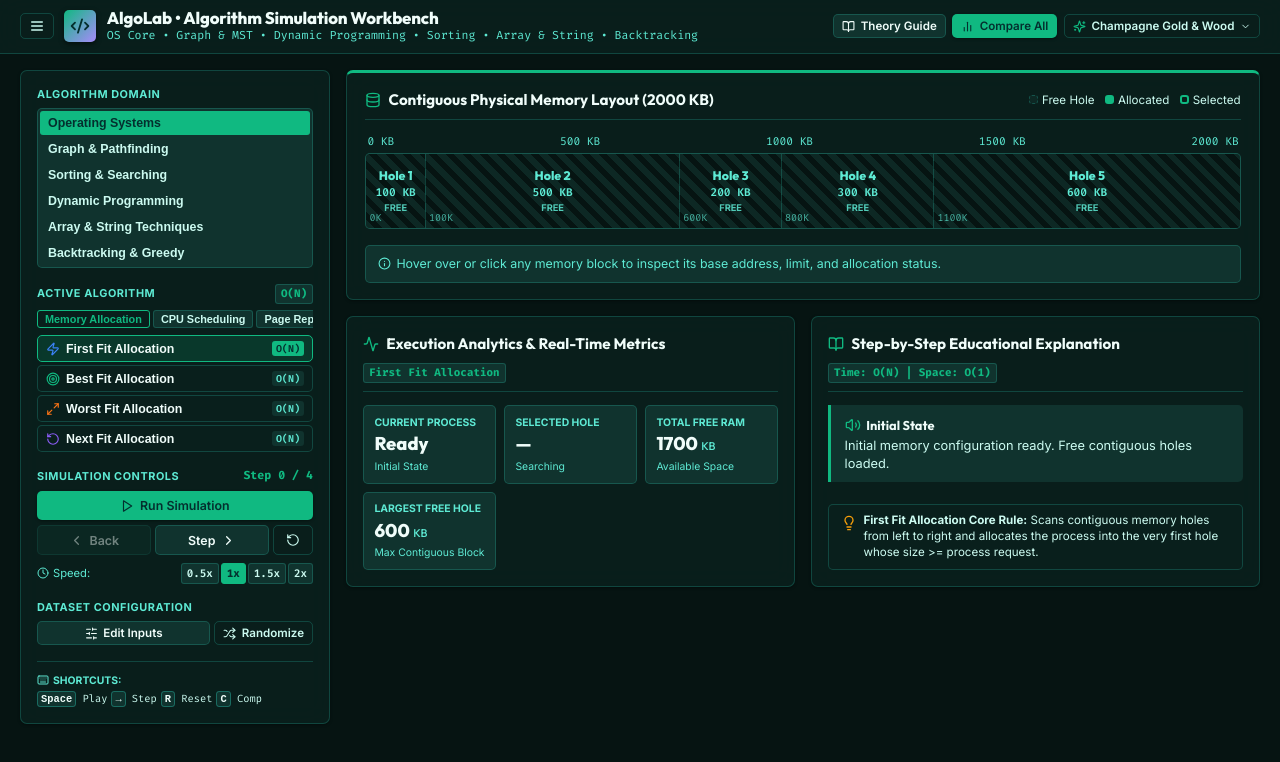
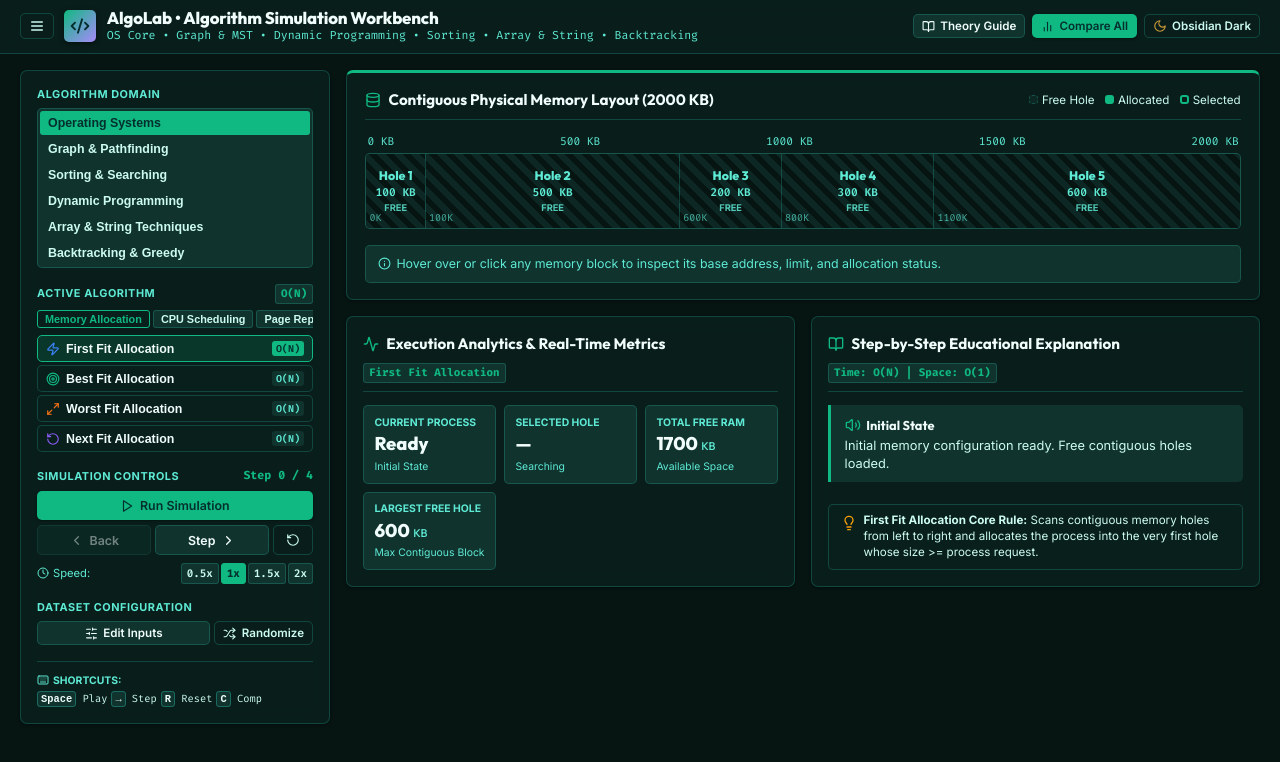
Before and after one commit to Sami7ma/redesigned-potato, a React (Vite) app: page / in a window 1280 px wide. Shown: the top 762 px of the page. Built offline with nearby package versions, Linux system fonts and the light colour scheme.

Commit message:
feat(ui): add seamless Woody Gold and Obsidian Dark toggle in header

```diff
--- a/src/components/Header.jsx
+++ b/src/components/Header.jsx
@@ -1,19 +1,13 @@
-import React, { useState } from 'react';
+import React from 'react';
 import {
-  Code2,
-  Binary,
-  Network,
-  Sparkles,
-  Compass,
+  Sun,
   Moon,
-  Sun,
   BarChart2,
   BookOpen,
   Menu,
   X,
-  ChevronDown
+  Sparkles
 } from 'lucide-react';
-import { THEMES } from '../types/data';
 
 export default function Header({
   theme,
@@ -23,17 +17,10 @@ export default function Header({
   isMobileMenuOpen,
   onToggleMobileMenu
 }) {
-  const [showThemeMenu, setShowThemeMenu] = useState(false);
-  const currentThemeObj = THEMES.find(t => t.id === theme) || THEMES[0];
+  const isDark = theme === 'obsidian-gold' || theme === 'dark';
 
-  const getThemeIcon = (id) => {
-    switch (id) {
-      case 'chameleon-glass': return <Sparkles size={13} color="#10b981" />;
-      case 'warm-wood': return <Compass size={13} color="#d97706" />;
-      case 'obsidian-dark': return <Moon size={13} color="#38bdf8" />;
-      case 'clean-lab': return <Sun size={13} color="#f59e0b" />;
-      default: return <Sparkles size={13} />;
-    }
+  const toggleTheme = () => {
+    setTheme(isDark ? 'woody-gold' : 'obsidian-gold');
   };
 
   return (
@@ -51,7 +38,7 @@ export default function Header({
 
           {/* Custom DSA / Algorithm SVG Logo */}
           <div className="brand-icon dsa-brand-icon" title="AlgoLab CS Laboratory & Visualizer Workbench">
-            <svg viewBox="0 0 24 24" width="20" height="20" fill="none" stroke="currentColor" strokeWidth="2.2" strokeLinecap="round" strokeLinejoin="round">
+            <svg viewBox="0 0 24 24" width="20" height="20" fill="none" stroke="currentColor" strokeWidth="2.3" strokeLinecap="round" strokeLinejoin="round">
               <path d="m18 16 4-4-4-4" />
               <path d="m6 8-4 4 4 4" />
               <path d="m14.5 4-5 16" />
@@ -66,7 +53,7 @@ export default function Header({
           </div>
         </div>
 
-        {/* Action Controls & Classy 4-Theme Selector */}
+        {/* Action Controls & Two-Theme Switcher */}
         <div className="header-actions">
           <button
             className="btn btn-secondary btn-sm"
@@ -84,69 +71,24 @@ export default function Header({
             <BarChart2 size={13} /> <span className="btn-text-hide-mobile">Compare All</span>
           </button>
 
-          {/* Classy Theme Selector Popover */}
-          <div className="theme-selector-wrapper" style={{ position: 'relative' }}>
-            <button
-              className="btn btn-outline btn-sm theme-toggle-btn"
-              onClick={() => setShowThemeMenu(!showThemeMenu)}
-              title="Select Classy Theme Style"
-            >
-              {getThemeIcon(theme)}
-              <span className="btn-text-hide-mobile">{currentThemeObj.name}</span>
-              <ChevronDown size={11} />
-            </button>
-
-            {showThemeMenu && (
-              <div
-                className="theme-dropdown-menu"
-                style={{
-                  position: 'absolute',
-                  right: 0,
-                  top: '100%',
-                  marginTop: '6px',
-                  background: 'var(--bg-card)',
-                  border: '1px solid var(--border-color)',
-                  borderRadius: 'var(--radius-sm)',
-                  boxShadow: 'var(--shadow-xl)',
-                  minWidth: '220px',
-                  zIndex: 100,
-                  padding: '4px'
-                }}
-              >
-                {THEMES.map((t) => (
-                  <button
-                    key={t.id}
-                    className={`theme-option-btn ${theme === t.id ? 'active' : ''}`}
-                    style={{
-                      width: '100%',
-                      display: 'flex',
-                      alignItems: 'center',
-                      gap: '8px',
-                      padding: '6px 10px',
-                      border: 'none',
-                      background: theme === t.id ? 'var(--primary-light)' : 'transparent',
-                      color: 'var(--text-primary)',
-                      borderRadius: 'var(--radius-xs)',
-                      cursor: 'pointer',
-                      textAlign: 'left',
-                      fontSize: '0.75rem',
-                      fontWeight: theme === t.id ? 700 : 500
-                    }}
-                    onClick={() => {
-                      setTheme(t.id);
-                      setShowThemeMenu(false);
-                    }}
-                  >
-                    {getThemeIcon(t.id)}
-                    <div>
-                      <div>{t.name}</div>
-                      <div style={{ fontSize: '0.625rem', color: 'var(--text-muted)' }}>{t.desc}</div>
-                    </div>
-                  </button>
-                ))}
-              </div>
+          {/* Classy Gold/Obsidian Theme Toggle */}
+          <button
+            className="btn btn-outline btn-sm theme-toggle-btn"
+            onClick={toggleTheme}
+            title={isDark ? 'Switch to Champagne Gold & Wood (Light)' : 'Switch to Obsidian Gold Glass (Dark)'}
+          >
+            {isDark ? (
+              <>
+                <Sun size={14} color="#f59e0b" />
+                <span className="btn-text-hide-mobile">Wood & Gold</span>
+              </>
+            ) : (
+              <>
+                <Moon size={14} color="#c99738" />
+                <span className="btn-text-hide-mobile">Obsidian Dark</span>
+              </>
             )}
-          </div>
+          </button>
         </div>
       </div>
     </header>
```
